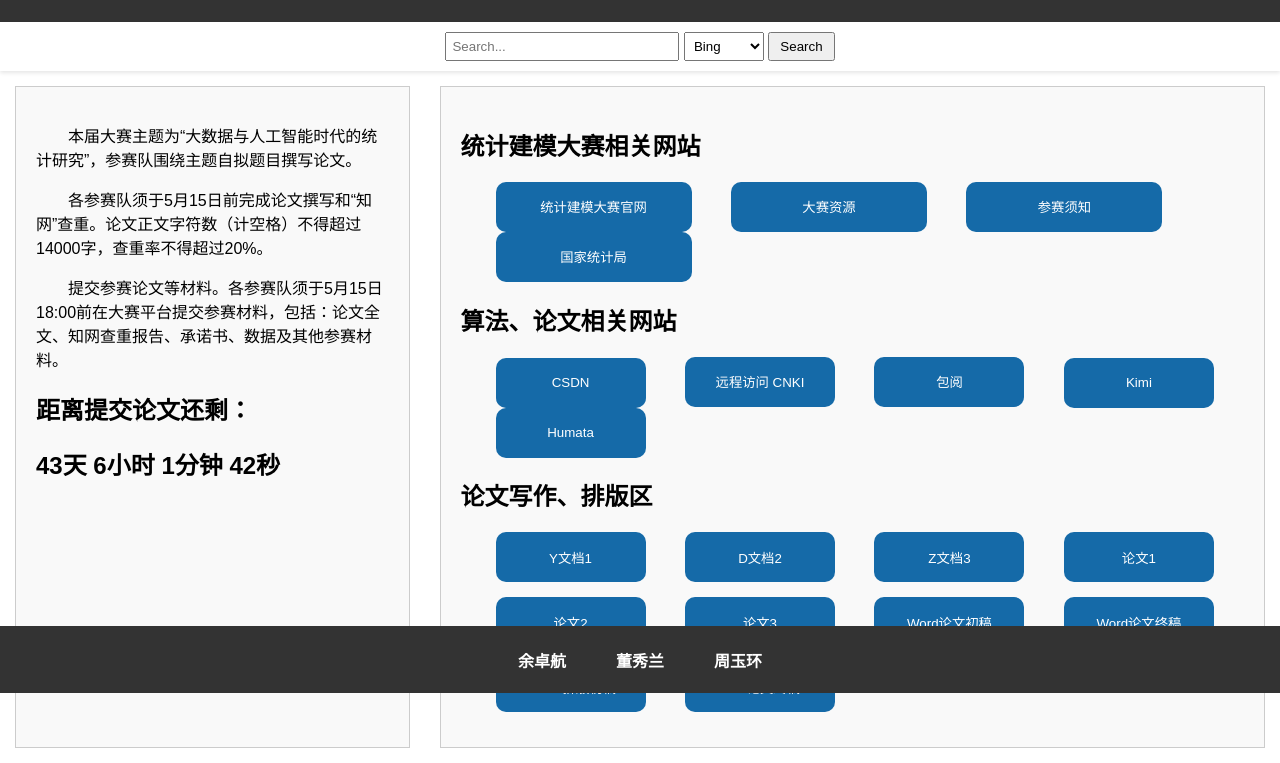
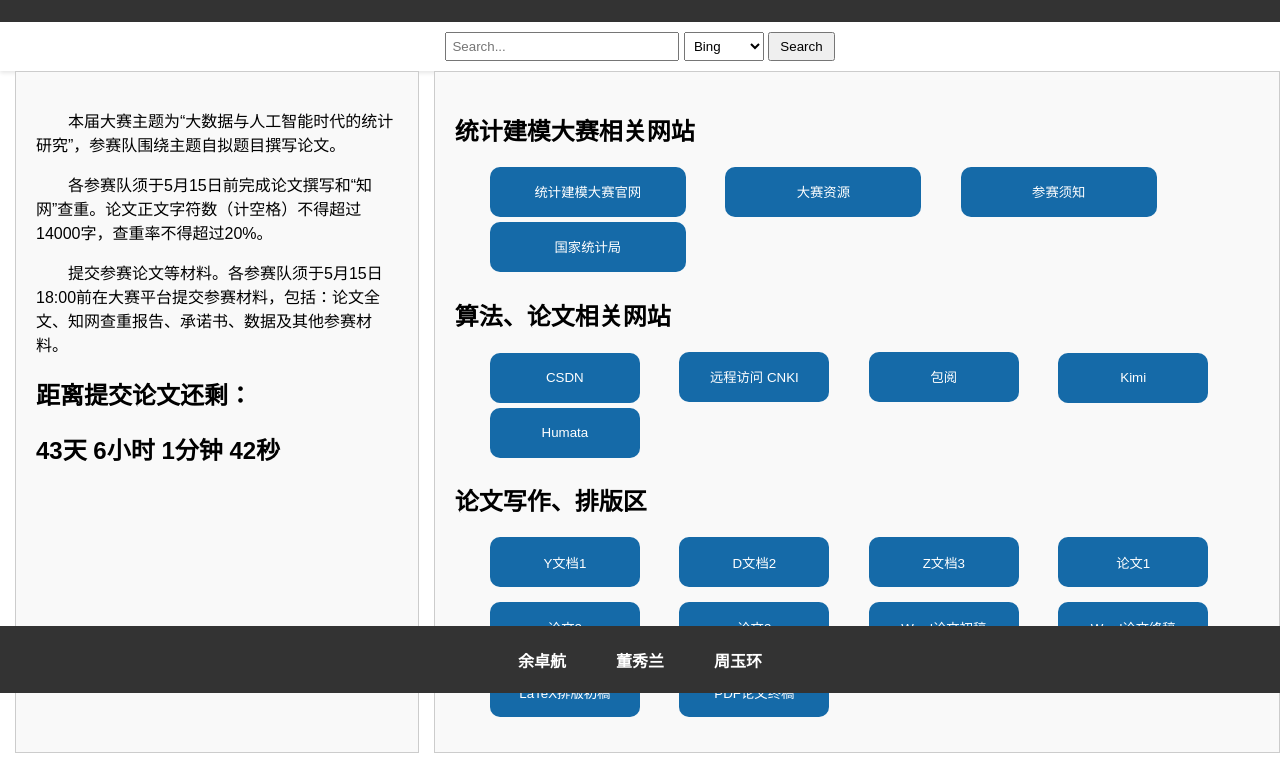
Before and after one commit to WXVaaHVvaGFuZw/2024TongJiJianMo, a plain HTML site: page index.html in a window 1280 px wide. Shown: the part 107-870 px from the top of the page. Drawn offline with Linux system fonts and the light colour scheme.

Commit message:
Add files via upload

```diff
--- a/styles.css
+++ b/styles.css
@@ -16,7 +16,6 @@ header {
 footer {
     background-color: #333;
     color: #fff;
-    padding: 0px 0;
     text-align: center;
     position: fixed;
     bottom: 0;
@@ -47,7 +46,6 @@ section {
 
 button {
     padding: 5px 10px;
-    cursor: pointer;
 }
 
 .container {
@@ -59,7 +57,7 @@ button {
 .column {
     padding: 20px;
     border: 1px solid #ccc;
-    margin: 15px;
+    margin-left: 15px;
     background-color: #f9f9f9;
 }
 
@@ -77,12 +75,14 @@ button {
     width: 196px;
     height: 50px;
     margin-left: 35px;
+    margin-bottom: 5px;
 }
 
 #webBottom2 {
     width: 150px;
     height: 50px;
     margin-left: 35px;
+    margin-bottom: 5px;
 }
 
 #webBottom1 {
@@ -135,7 +135,6 @@ button:hover span:after {
     right: 0;
 }
 
-
 .space {
-    margin-right: 50px; /* 可以根据需要调整间距大小 */
+    margin-right: 50px;
 }
```
